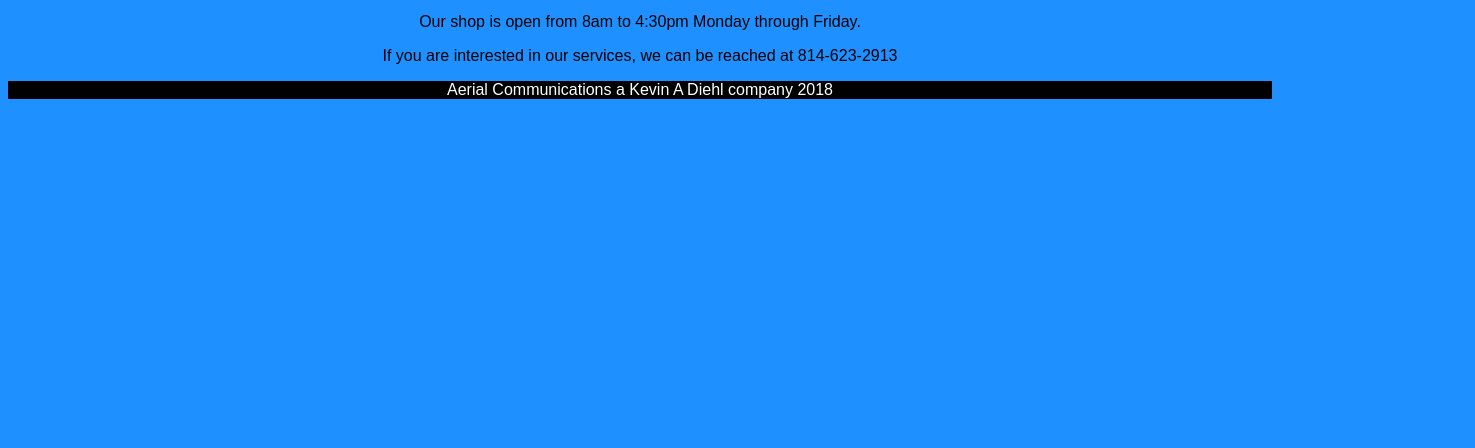
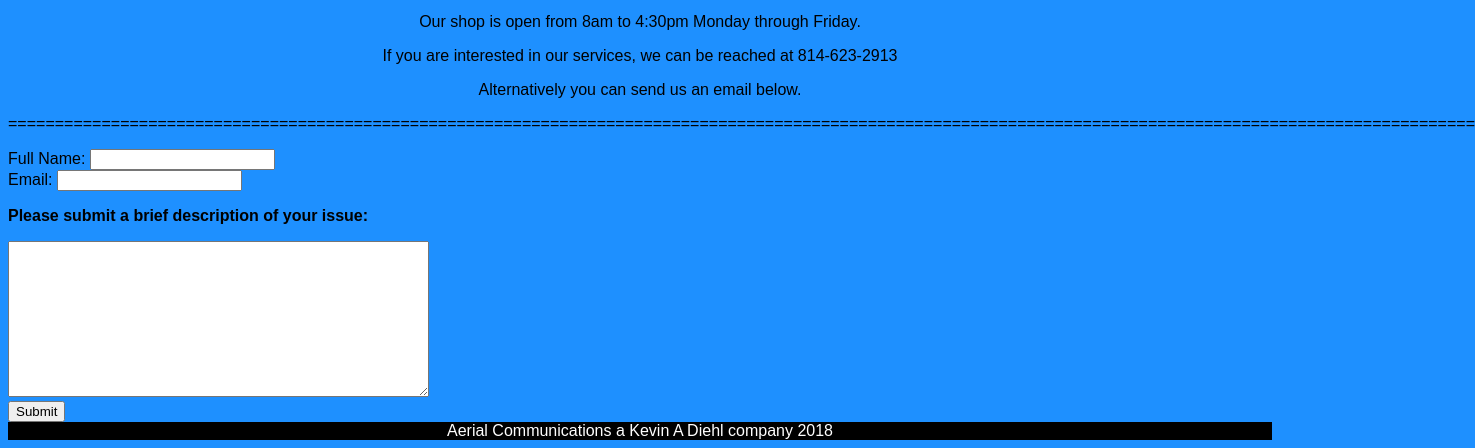
Before and after one commit to cgibbner/CurrentAssignment, a plain HTML site: page Arialcom/contact.html in a window 1280 px wide. Shown: the part 440-888 px from the top of the page, 1475 px wide, since content can reach past the window. Before the commit the page ends 800 px from the top, so only its background shows below. Drawn offline with Linux system fonts and the light colour scheme.

Commit message:
10-8 2258

```diff
--- a/Arialcom/contact.html
+++ b/Arialcom/contact.html
@@ -4,6 +4,7 @@
         <title>Contact</title>
         <link rel="stylesheet" type="text/css" href="css/stylesheet.css"/>
         <script src="js/javas.js"></script>
+        <script src="js/val.js"></script>
     </head>
 
     <body>
@@ -25,7 +26,30 @@
         <p>We are located a 145 Clark Building Road Bedford Pennsylvania.</p>
         <p>Our shop is open from 8am to 4:30pm Monday through Friday.</p>
         <p>If you are interested in our services, we can be reached at 814-623-2913</p>
-        <p></p>
+        <p>Alternatively you can send us an email below.</p>
+
+
+        <p>=============================================================================================================================================================</p>
+
+        <form name="help" action="" onsubmit="return validate()" novalidate>
+            <label>Full Name:
+                <input type="text" name="funame" />
+            </label>
+            <br/>
+            <label>Email:
+                <input type="email" name="email" />
+            </label>
+            <br/>
+            <h3 ALIGN=LEFT>
+            Please submit a brief description of your issue:
+            </h3>
+
+            <textarea name="issue" rows="10" cols="50"></textarea>
+            <br/>
+
+            <input type="submit" value="Submit" />
+
+        </form>
 
 
 
--- a/Arialcom/css/stylesheet.css
+++ b/Arialcom/css/stylesheet.css
@@ -21,6 +21,11 @@ h1 {
 
 }
 
+h3 {
+    font-size: medium;
+
+}
+
 
 p {
     text-align: center;
--- /dev/null
+++ b/Arialcom/js/val.js
@@ -0,0 +1,41 @@
+function validate() {
+
+    var name = document.forms["help"]["funame"];
+    var email = document.forms["help"]["email"];
+    var issue = document.forms["help"]["issue"];
+
+    if (name.value == "") {
+        window.alert("Please enter your full name.");
+        name.focus();
+        return false
+    }
+
+    if (email.value == "") {
+        window.alert("Please enter a valid email.");
+        email.focus
+        return false
+
+    }
+
+    if (email.value.indexOf("@", 0) < 0) {
+        window.alert("Please enter a valid email.");
+        email.focus
+        return false
+
+    }
+
+    if (email.value.indexOf(".", 0) < 0) {
+        window.alert("Please enter a valid email.");
+        email.focus
+        return false
+
+    }
+
+    if (issue.value == "") {
+        window.alert("Please enter a brief description of your issue.");
+        issue.focus
+        return false
+
+    }
+    return true
+}
```
